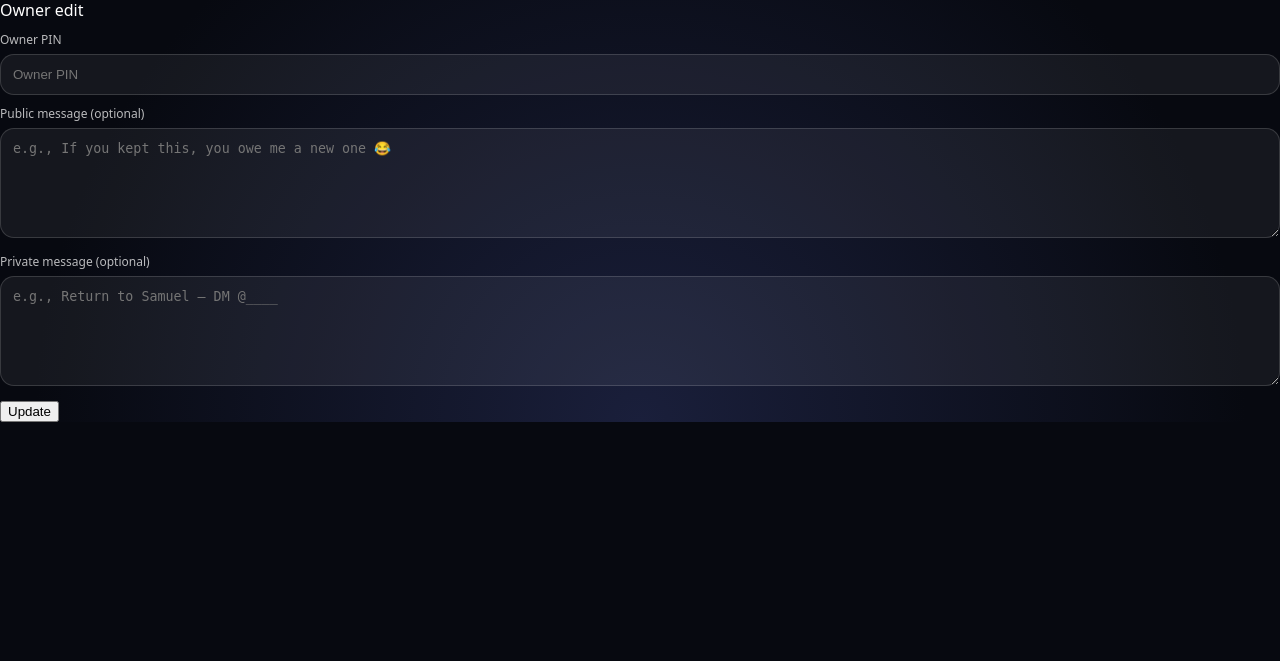
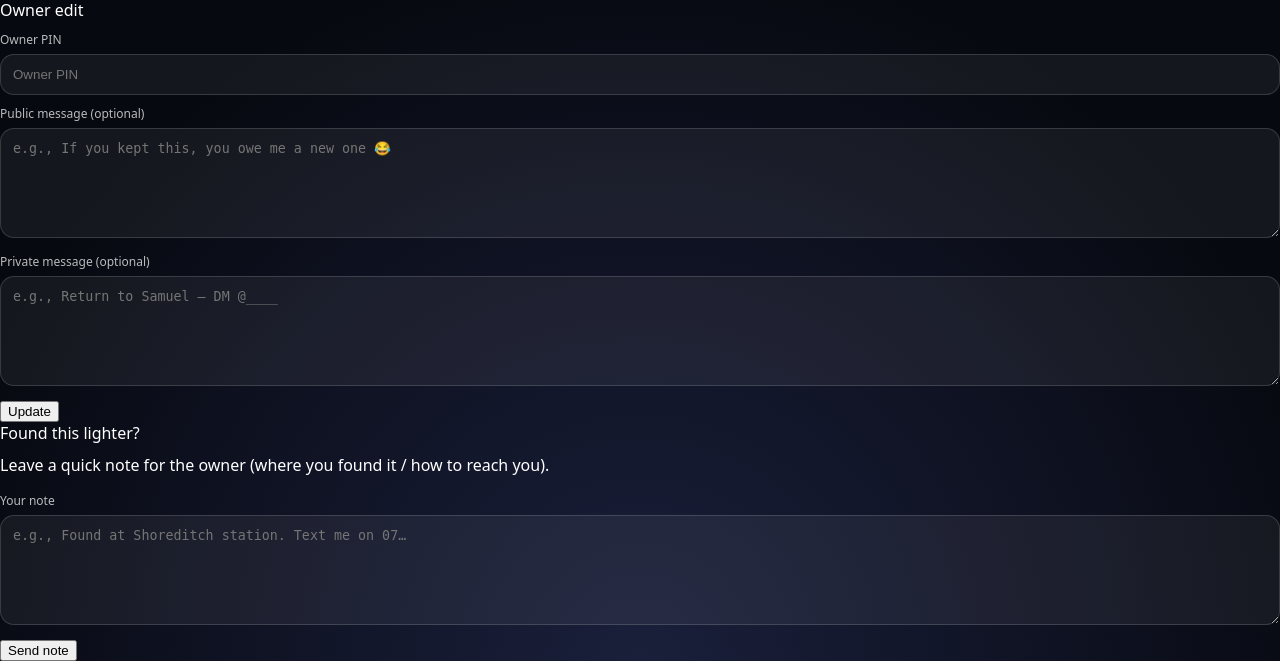
Before and after one commit to BearBezel/Flametag, a Flask app: template app/templates/lighter.html in a window 1280 px wide. Shown: the part 358-1019 px from the top of the page. Before the commit the page ends 780 px from the top, so only its background shows below. Run offline with Flask 3, Linux system fonts and the light colour scheme; tables that the repository leaves empty hold one stand-in row (values such as "Sample post"); the template is opened without the code that fills it: values that come from a table or form of the project are taken from there, most other values are stand-ins (such as "Sample title", 1, 10 or a date in 2020).

Commit message:
Update lighter.html

```diff
--- a/app/templates/lighter.html
+++ b/app/templates/lighter.html
@@ -38,6 +38,23 @@
         </div>
       </div>
 
+     <div class="card">
+        <div class="badge">Found this lighter?</div>
+        <p class="p" style="margin-top:10px;">
+          Leave a quick note for the owner (where you found it / how to reach you).
+        </p>
+
+        <form method="post" action="{{ url_for('main.found_lighter', token=lighter.token) }}">
+          <label>Your note</label>
+          <textarea
+            name="found_note"
+            placeholder="e.g., Found at Shoreditch station. Text me on 07…"
+            required
+          ></textarea>
+
+          <button style="margin-top:10px;">Send note</button>
+        </form>
+      </div>
     {% else %}
       <div class="card">
         <div class="badge">Tag this lighter</div>
```
